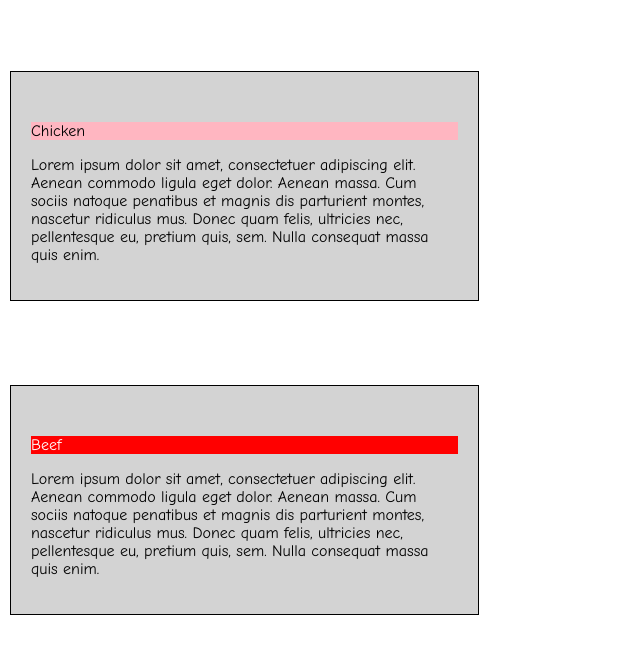
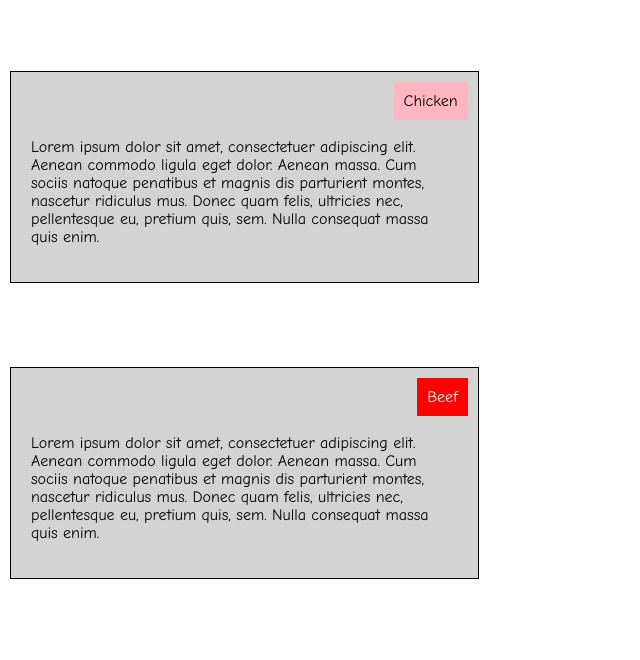
Before and after one commit to SheRamirez/Modulo_2She, a plain HTML site: page index.html in a window 1280 px wide. Shown: the part 79-739 px from the top of the page, without its empty margins (0-640 px from the left). Drawn offline with Linux system fonts and the light colour scheme.

Commit message:
SiDiosquiere

```diff
--- a/css/styles.css
+++ b/css/styles.css
@@ -27,14 +27,26 @@ body{
 
 .title1{
   background-color: #FFB6C1;
+  position: absolute;
+  top: 10px;
+  right: 10px;
+  Padding: 10px;
 }
 
 .title2{
   color: white;
   background-color: #FF0000;
+  position: absolute;
+  top: 10px;
+  right: 10px;
+  Padding: 10px;
 }
 .title3{
   background-color: #FFFF00;
+  position: absolute;
+  top: 10px;
+  right: 10px;
+  Padding: 10px;
 }
 
 /* Punto de interrupcion para tableta */
```
